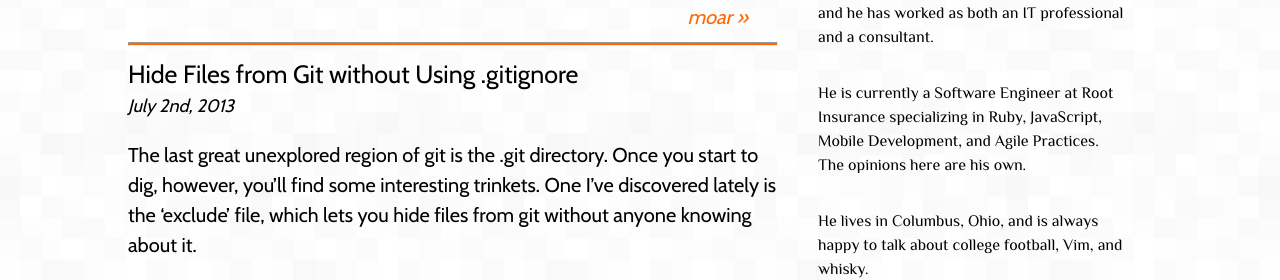
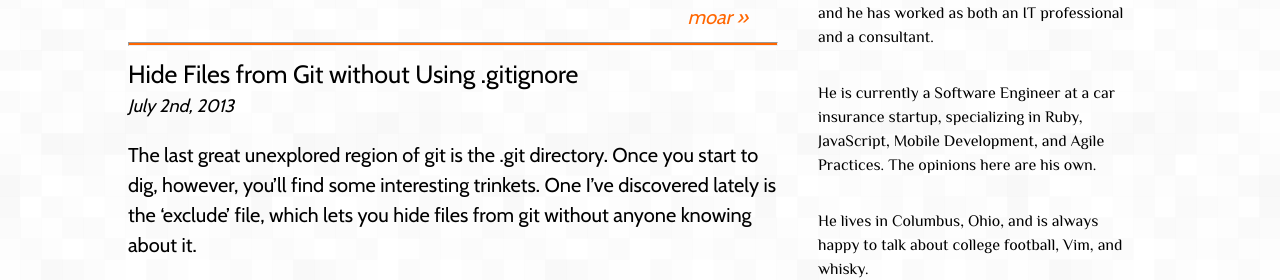
Before and after one commit to MichaelJosephKramer/michaeljosephkramer.github.io, a Jekyll site: the page built from index.html, in a window 1280 px wide. Shown: the part 429-709 px from the top of the page. Built offline with Jekyll 4.4.1, drawn with Linux system fonts in a browser that asks for light colours; some web fonts are replaced; comment, search, counter and statistics services are not loaded.

Commit message:
Update bio

```diff
--- a/_config.yml
+++ b/_config.yml
@@ -2,7 +2,7 @@
 title: Michael Joseph Kramer
 email: michael@sage.house
 bio: &bio >
-  <p>Michael Joseph Kramer is a passionate software developer focusing on quality, testing, and agile practices. Michael has almost 15 years of experience creating applications on a wide variety of platforms, and he has worked as both an IT professional and a consultant.</p><p>He is currently a Software Engineer at Root Insurance specializing in Ruby, JavaScript, Mobile Development, and Agile Practices. The opinions here are his own.</p><p>He lives in Columbus, Ohio, and is always happy to talk about college football, Vim, and whisky.</p>
+  <p>Michael Joseph Kramer is a passionate software developer focusing on quality, testing, and agile practices. Michael has almost 15 years of experience creating applications on a wide variety of platforms, and he has worked as both an IT professional and a consultant.</p><p>He is currently a Software Engineer at a car insurance startup, specializing in Ruby, JavaScript, Mobile Development, and Agile Practices. The opinions here are his own.</p><p>He lives in Columbus, Ohio, and is always happy to talk about college football, Vim, and whisky.</p>
 description: *bio
 baseurl: ""
 url: "http://michaeljosephkramer.com"
```
